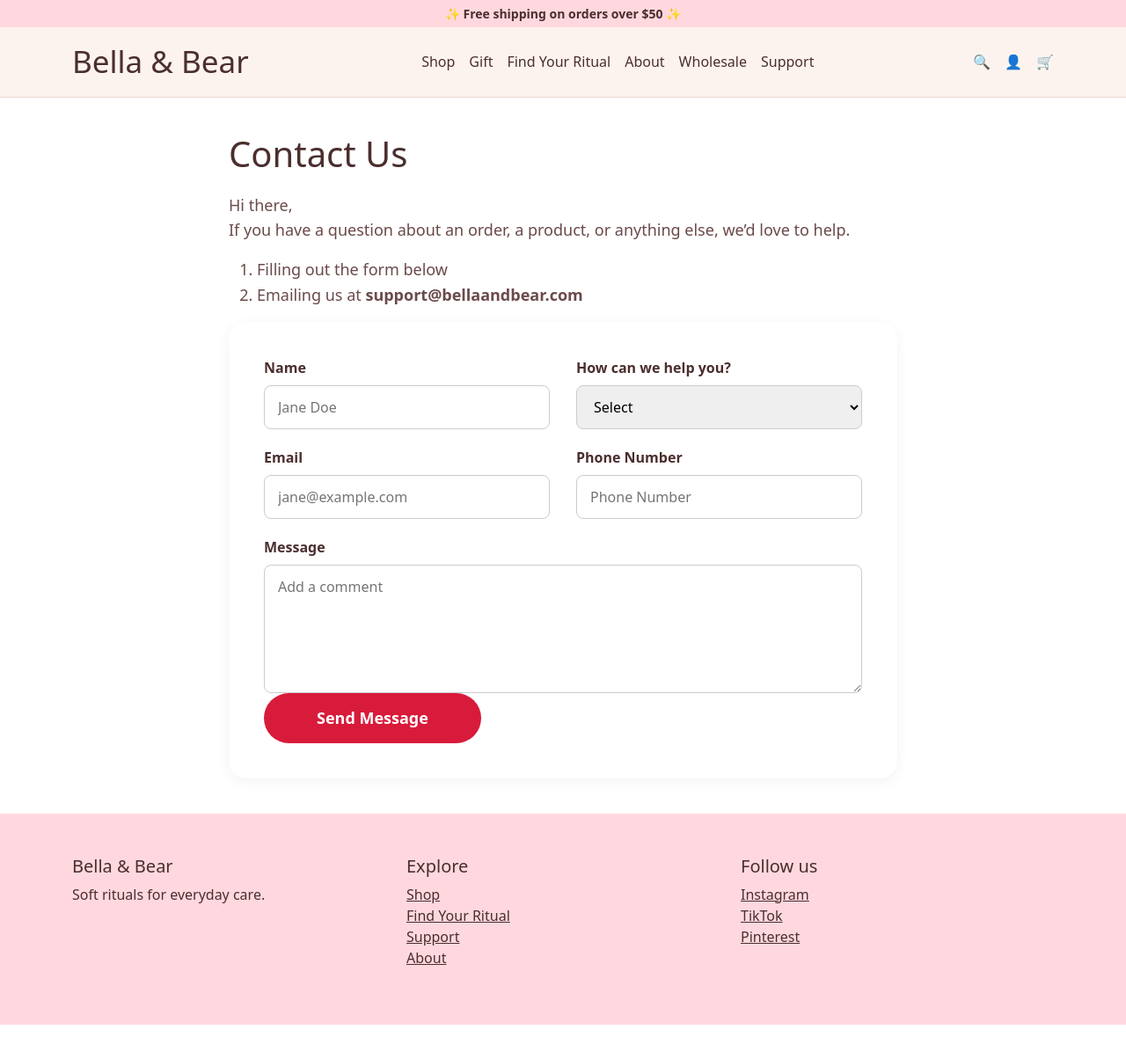
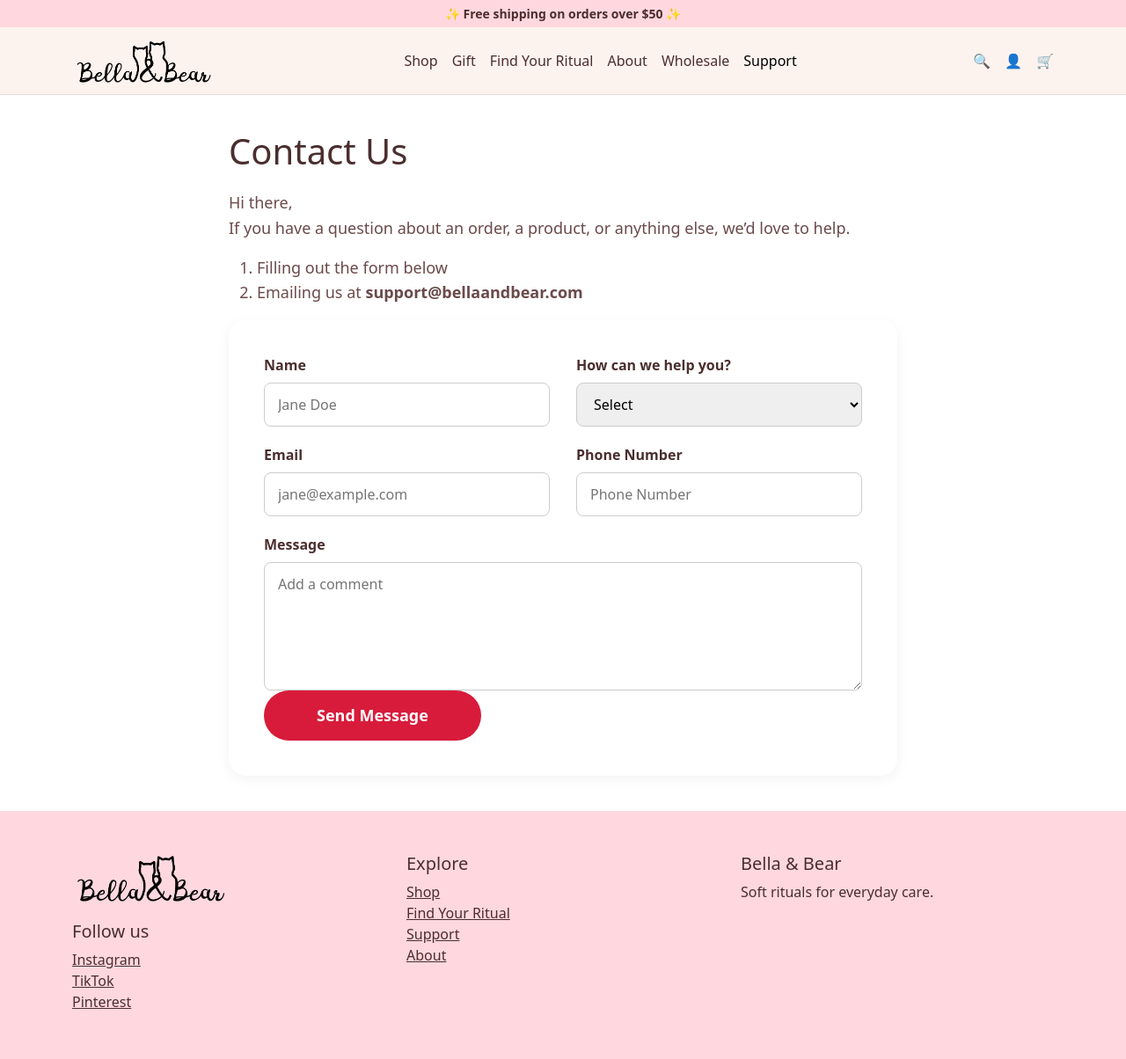
Before and after one commit to alanrsanchez27-Navi/repo-coder, a plain HTML site: page paginas/support.html in a window 1280 px wide. Shown: the whole page at 88% size. Before the commit the page ends 1165 px from the top, so only its background shows below. Drawn offline with nearby package versions, Linux system fonts and the light colour scheme.

Commit message:
finalizo estructura completa del sitio con logo consistente y mejoras en support

```diff
--- a/paginas/support.html
+++ b/paginas/support.html
@@ -2,7 +2,10 @@
 <html lang="en">
   <head>
     <meta charset="UTF-8" />
-    <meta name="viewport" content="width=device-width, initial-scale=1.0" />
+    <meta
+      name="description"
+      content="Contact Bella & Bear for questions about orders, products, or anything related to your self-care routine."
+    />
     <title>Support - Bella & Bear</title>
     <link
       href="https://cdn.jsdelivr.net/npm/bootstrap@5.3.8/dist/css/bootstrap.min.css"
@@ -20,7 +23,17 @@
     <header>
       <nav class="navbar navbar-expand-md">
         <div class="container">
-          <a class="navbar-brand" href="../index.html">Bella &amp; Bear</a>
+          <a
+            class="navbar-brand logo-link"
+            href="../index.html"
+            aria-label="Go to homepage"
+          >
+            <img
+              src="../imagenes/logo.png"
+              alt="Bella and Bear logo"
+              class="site-logo"
+            />
+          </a>
 
           <button
             class="navbar-toggler"
@@ -50,7 +63,7 @@
                 <a class="nav-link" href="#">Wholesale</a>
               </li>
               <li class="nav-item">
-                <a class="nav-link" href="support.html">Support</a>
+                <a class="nav-link active" href="support.html">Support</a>
               </li>
             </ul>
 
@@ -146,11 +159,29 @@
     <footer class="site-footer py-5">
       <div class="container">
         <div class="row">
+          <!-- columna izquierda -->
           <div class="col-md-4 text-center text-md-start">
-            <h5>Bella & Bear</h5>
-            <p>Soft rituals for everyday care.</p>
+            <a
+              class="footer-logo-link"
+              href="../index.html"
+              aria-label="Go to homepage"
+            >
+              <img
+                src="../imagenes/logo.png"
+                alt="Bella and Bear logo"
+                class="footer-logo"
+              />
+            </a>
+
+            <h5>Follow us</h5>
+            <ul class="list-unstyled">
+              <li><a href="#">Instagram</a></li>
+              <li><a href="#">TikTok</a></li>
+              <li><a href="#">Pinterest</a></li>
+            </ul>
           </div>
 
+          <!-- columna del medio -->
           <div class="col-md-4 text-center text-md-start">
             <h5>Explore</h5>
             <ul class="list-unstyled">
@@ -161,13 +192,10 @@
             </ul>
           </div>
 
+          <!-- columna derecha -->
           <div class="col-md-4 text-center text-md-start">
-            <h5>Follow us</h5>
-            <ul class="list-unstyled">
-              <li><a href="#">Instagram</a></li>
-              <li><a href="#">TikTok</a></li>
-              <li><a href="#">Pinterest</a></li>
-            </ul>
+            <h5>Bella & Bear</h5>
+            <p>Soft rituals for everyday care.</p>
           </div>
         </div>
       </div>
```
Also changed, not shown: paginas/about.html (+34 -9 lines), paginas/ritual.html (+40 -15 lines), paginas/shop.html (+6 -6 lines).
